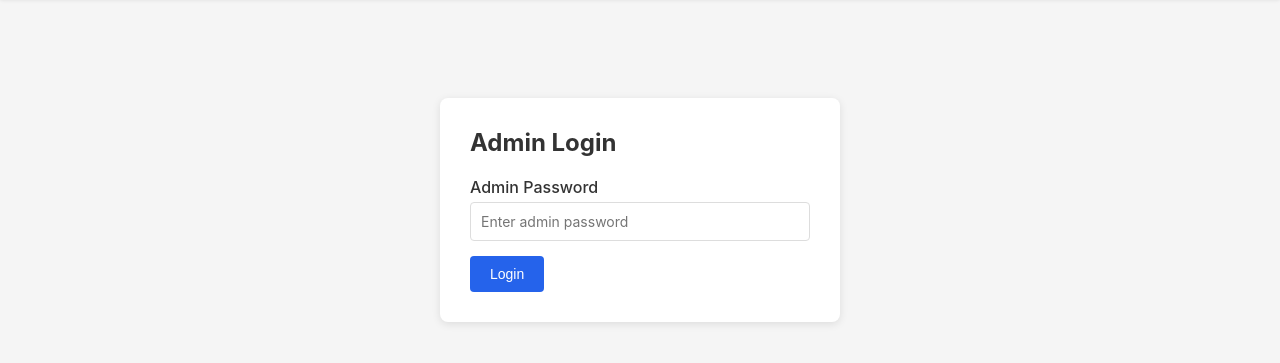
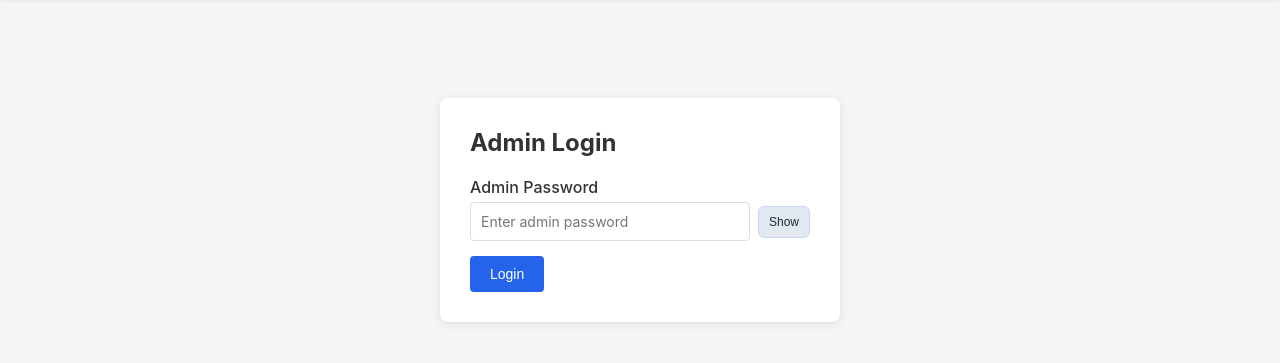
Before and after one commit to Akhil1912-ops/locator, a plain HTML site: page admin/index.html in a window 1280 px wide. Shown: the part 71-434 px from the top of the page. Drawn offline with Linux system fonts and the light colour scheme; some packages are replaced by stand-ins of ours.

Commit message:
Add password visibility toggle

```diff
--- a/admin/index.html
+++ b/admin/index.html
@@ -459,6 +459,27 @@
             background: #4b5563;
         }
 
+        .password-field {
+            display: flex;
+            align-items: center;
+            gap: 8px;
+        }
+
+        .password-toggle {
+            background: #e2e8f0;
+            color: #1f2937;
+            border: 1px solid #cbd5f5;
+            border-radius: 6px;
+            padding: 8px 10px;
+            cursor: pointer;
+            font-size: 12px;
+            white-space: nowrap;
+        }
+
+        .password-toggle:hover {
+            background: #cbd5f5;
+        }
+
         .form-row {
             display: grid;
             grid-template-columns: 1fr 1fr;
@@ -493,7 +514,10 @@
             <div id="loginError" class="error" style="display: none;"></div>
             <div class="form-group">
                 <label>Admin Password</label>
-                <input type="password" id="adminPassword" placeholder="Enter admin password">
+                <div class="password-field">
+                    <input type="password" id="adminPassword" placeholder="Enter admin password" style="flex: 1;">
+                    <button type="button" class="password-toggle" onclick="toggleAdminPassword()" id="adminPasswordToggle">Show</button>
+                </div>
             </div>
             <button onclick="login()" id="loginButton">Login</button>
         </div>
@@ -823,6 +847,15 @@
             console.log('Google Maps Places API loaded');
         };
 
+        function toggleAdminPassword() {
+            const input = document.getElementById('adminPassword');
+            const toggle = document.getElementById('adminPasswordToggle');
+            if (!input || !toggle) return;
+            const isHidden = input.type === 'password';
+            input.type = isHidden ? 'text' : 'password';
+            toggle.textContent = isHidden ? 'Hide' : 'Show';
+        }
+
         async function login() {
             try {
                 const password = document.getElementById('adminPassword').value;
```
Also changed, not shown: docs/admin/index.html (+34 -1 lines).
